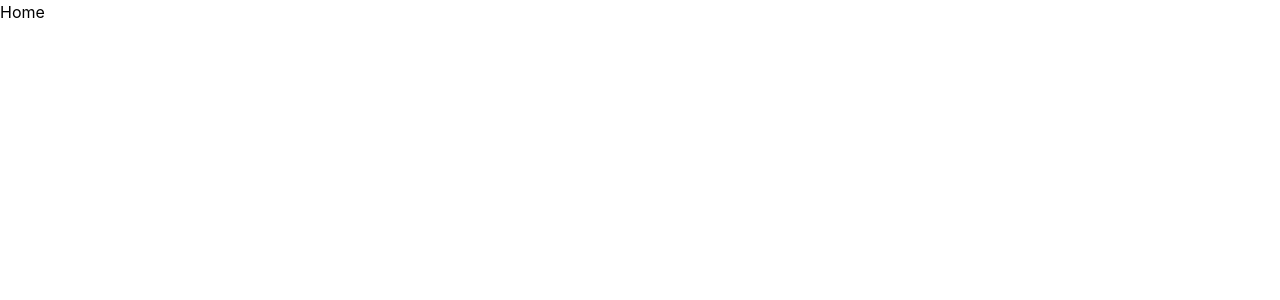
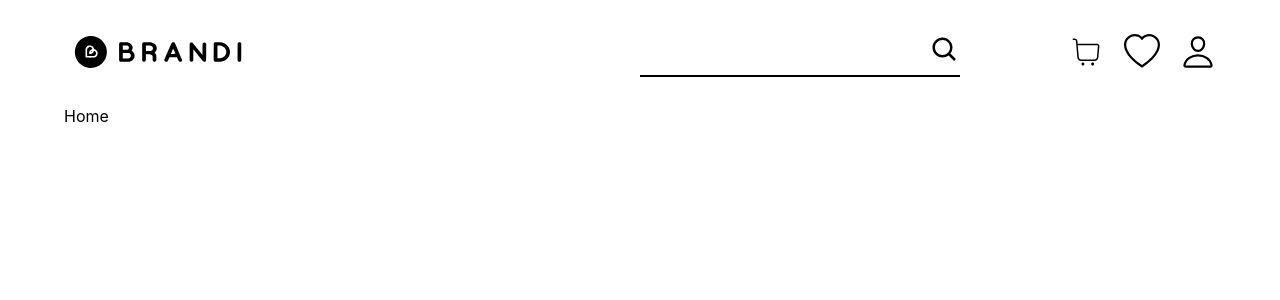
Before and after one commit to lego-jm/shoppy, a React (Create React App) app: page / in a window 1280 px wide. Shown: the top 300 px of the page. Built offline with nearby package versions, Linux system fonts and the light colour scheme.

Commit message:
navbar_publising

```diff
--- a/src/App.js
+++ b/src/App.js
@@ -1,8 +1,10 @@
 import { Outlet } from "react-router-dom";
+import Navigation from "./components/Navigation";
 
 function App() {
   return (
     <div>
+      <Navigation />
       <Outlet />
     </div>
   );
--- /dev/null
+++ b/src/components/Navigation.jsx
@@ -0,0 +1,44 @@
+import React from "react";
+import { Link } from "react-router-dom";
+import { BiSearch } from "react-icons/bi";
+import { CiShoppingCart } from "react-icons/ci";
+import { BsHeart } from "react-icons/bs";
+import { IoPersonOutline } from "react-icons/io5";
+
+export default function Navigation() {
+  const handleSubmit = (e) => {
+    e.preventDefault();
+  };
+
+  return (
+    <div className="flex justify-between py-5">
+      <Link to="/" className="w-2/12">
+        <img src="/svg/logo/brandi-logo.svg" alt="" />
+      </Link>
+      <div className="w-6/12 flex justify-between">
+        <form onSubmit={handleSubmit} className="flex items-center">
+          <div className="relative">
+            <input
+              className="w-80 py-3 border-b-2 outline-none border-black"
+              type="text"
+            />
+            <button className="text-3xl absolute right-0 top-2">
+              <BiSearch />
+            </button>
+          </div>
+        </form>
+        <nav className="flex items-center gap-x-5 text-4xl">
+          <Link to="/carts">
+            <CiShoppingCart />
+          </Link>
+          <Link to="/products/new">
+            <BsHeart />
+          </Link>
+          <button>
+            <IoPersonOutline />
+          </button>
+        </nav>
+      </div>
+    </div>
+  );
+}
--- a/src/index.css
+++ b/src/index.css
@@ -9,6 +9,11 @@ body {
     sans-serif;
   -webkit-font-smoothing: antialiased;
   -moz-osx-font-smoothing: grayscale;
+  @apply flex flex-col items-center;
+}
+
+#root {
+  @apply max-w-6xl;
 }
 
 code {
```
Also changed, not shown: public/svg/logo/brandi-logo.svg (added), 1 other file (tests, documents, lock files or other folders).
